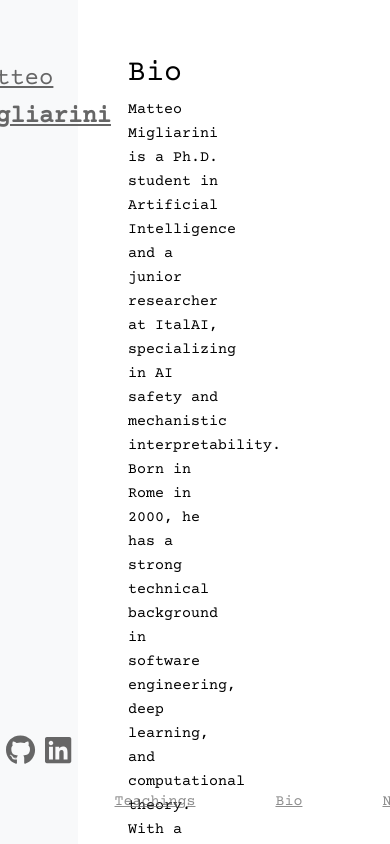
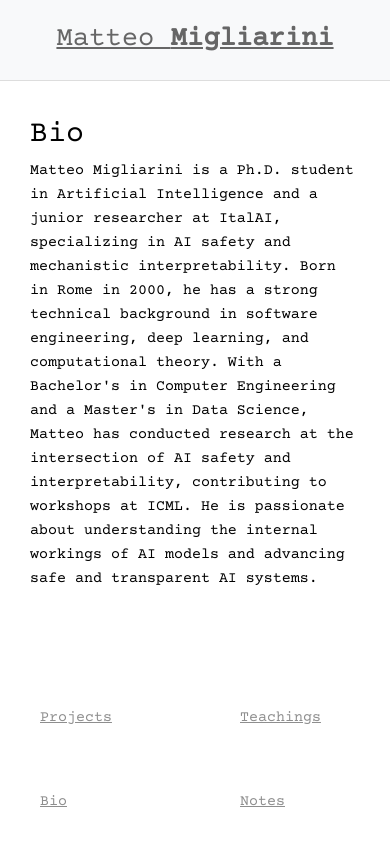
Before and after one commit to Mamiglia/mamiglia.github.io, a Vue app: page /bio in a window 390 px wide. Shown: the top 844 px of the page. Built offline with nearby package versions, Linux system fonts and the light colour scheme.

Commit message:
enhance responsive design across views

```diff
--- a/src/App.vue
+++ b/src/App.vue
@@ -3,12 +3,10 @@
     <transition name="fade">
       <div class="footbar" v-if="showFootbar">
         <nav>
-          <ul>
             <RouterLink class="hoverable" to="/projects" @mouseover="showFinger" @mouseleave="hideFinger">Projects</RouterLink>
             <RouterLink class="hoverable" to="/teachings" @mouseover="showFinger" @mouseleave="hideFinger">Teachings</RouterLink>
             <RouterLink class="hoverable" to="/bio" @mouseover="showFinger" @mouseleave="hideFinger">Bio</RouterLink>
             <a class="hoverable" href="/notes" target="_blank" @mouseover="showFinger" @mouseleave="hideFinger">Notes</a>
-          </ul>
         </nav>
       </div>
     </transition>
@@ -122,6 +120,14 @@ width: 100vw;
   justify-content: center;
 }
 
+@media (max-width: 768px) {
+  .footbar nav {
+    display: grid;
+    grid-template-columns: repeat(2, 1fr);
+    gap: 10px;
+  }
+}
+
 .footbar nav ul li {
   margin: 0 15px;
 }
@@ -164,4 +170,12 @@ a.hoverable {
   transform: translateY(100px);
   pointer-events: none;
 }
+
+@media (orientation: portrait) {
+  .page {
+
+    flex-direction: column;
+  }
+
+}
 </style>
--- a/src/assets/main.css
+++ b/src/assets/main.css
@@ -4,7 +4,7 @@
   margin: 0;
   padding: 0;
   box-sizing: border-box;
-  cursor: none;
+  /* cursor: none; */
 
 }
 ::selection {
@@ -37,3 +37,20 @@ a.social {
     padding: 0;
   }
 }
+
+@media (orientation: portrait) {
+  #app {
+    display: flex;
+    flex-direction: column;
+    padding: 0;
+  }
+  body, html, #app {
+    width: 100vw;
+    height: auto;
+  }
+
+  .content {
+    margin-top: 0 !important;
+    padding:2em !important;
+  }
+}
--- a/src/components/Sidebar.vue
+++ b/src/components/Sidebar.vue
@@ -5,7 +5,7 @@
         Matteo <span class="bold">Migliarini</span>
         </h1>
         </RouterLink>
-        <div class="social-buttons">
+    <div class="social-buttons">
             <a class="social" href="https://github.com/mamiglia" target="_blank">
       <font-awesome-icon :icon="['fab', 'github']" />
     </a>
@@ -20,7 +20,7 @@
 </div>
 </template>
 
-<script lang="ts">
+<script setup lang="ts">
 import { defineComponent } from 'vue';
 import { FontAwesomeIcon } from '@fortawesome/vue-fontawesome';
 import { library } from '@fortawesome/fontawesome-svg-core';
@@ -28,12 +28,6 @@ import { faGithub, faLinkedin } from '@fortawesome/free-brands-svg-icons';
 
 library.add(faGithub, faLinkedin);
 
-export default defineComponent({
-    name: 'Sidebar',
-    components: {
-        FontAwesomeIcon
-    }
-});
 </script>
 
 <style scoped>
@@ -72,4 +66,36 @@ gap: 10px;
 font-size: 2em;
 color: #666;
 }
+
+@media (max-width: 768px) {
+  .sidebar {
+    position: static; /* no longer fixed */
+    width: 100%;
+    height: auto;
+    padding: 0.5rem 1rem;
+    display: block;
+    justify-content: space-between;
+    align-items: center;
+    background-color: #f8f9fa;
+    border-bottom: 1px solid #ddd;
+    height: auto;
+  }
+  .padding {
+    display: none;
+  }
+  /* Optionally, adjust heading font-size for topbar */
+  a {
+    margin: 0;
+  }
+    h1 {
+        font-size: 1.7rem;
+        margin: 0;
+    }
+  .sidebar-content {
+    height: auto;
+  }
+    .social-buttons {
+        display: none;
+    }
+}
 </style>
--- a/src/views/Bio.vue
+++ b/src/views/Bio.vue
@@ -38,4 +38,12 @@ defineComponent({
     padding: 0em;
     max-width: 40em;
 }
+
+@media (orientation: portrait) {
+    .content {
+        max-width: 100vw;
+        padding: 0em 2em;
+    }
+
+}
 </style>
--- a/src/views/Projects.vue
+++ b/src/views/Projects.vue
@@ -54,7 +54,14 @@ onMounted(async () => {
 
 @media (max-width: 768px) {
   .projects-grid {
-    column-count: 1;
+    display: flex;
+    flex-direction: column;
+    gap: 1rem;
+    column-count: unset;
+  }
+
+  .content {
+    max-width: 100vw;
   }
 }
 
--- a/src/views/Teachings.vue
+++ b/src/views/Teachings.vue
@@ -68,4 +68,11 @@ defineComponent({
   flex-direction: column;
   gap: 16px;
 }
+
+@media (max-width: 768px) {
+  .content {
+    max-width: 95vw;
+    padding: 10px;
+  }
+}
 </style>
```
Also changed, not shown: src/components/Cursor.vue (added, +106 -0 lines).
